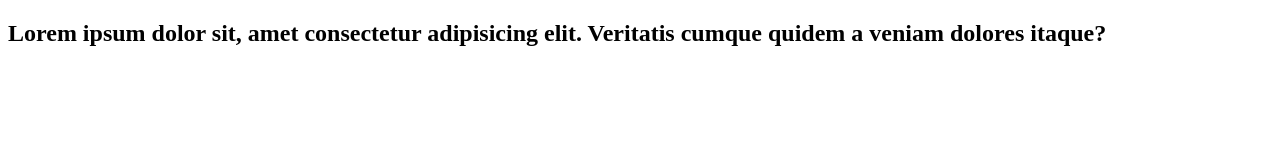
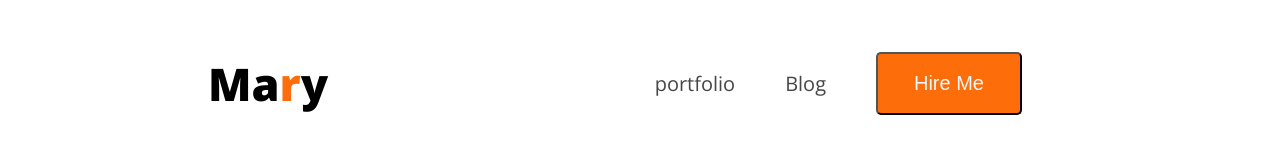
Before and after one commit to niloywd/portfolio-resourcess-dev, a plain HTML site: page index.html in a window 1280 px wide. Drawn offline with nearby package versions, Linux system fonts and the light colour scheme.

Commit message:
added a navigation

```diff
--- a/index.html
+++ b/index.html
@@ -4,12 +4,27 @@
     <meta charset="UTF-8">
     <meta name="viewport" content="width=device-width, initial-scale=1.0">
     <title>portfolio resorcess</title>
+    <link rel="preconnect" href="https://fonts.googleapis.com">
+<link rel="preconnect" href="https://fonts.gstatic.com" crossorigin>
+<link href="https://fonts.googleapis.com/css2?family=Open+Sans:ital,wght@0,300..800;1,300..800&display=swap" rel="stylesheet">
+    <link rel="stylesheet" href="styles/style.css">
 </head>
-<body>
+<body class="open-sans-normal ">
     <header>
         <nav>
-            <h1>Lorem ipsum dolor sit, amet consectetur adipisicing elit. Veritatis cumque quidem a veniam dolores itaque?</h1>
+          <h3 class="nav-title">Ma<span class="text-primary">r</span>y</h3>
+          <ul>
+            <li><a class="derk-1" href="">portfolio</a></li>
+            <li><a class="derk-1" href="">Blog</a></li>
+            <li><a href=""><button class="primary-btn">Hire Me</button></a></li>
+          </ul>
         </nav>
     </header>
+    <main>
+
+    </main>
+    <footer>
+
+    </footer>
 </body>
 </html>
--- /dev/null
+++ b/styles/style.css
@@ -0,0 +1,50 @@
+
+.open-sans-normal {
+  font-family: "Open Sans", sans-serif;
+  font-optical-sizing: auto;
+
+  font-style: normal;
+  font-variation-settings:
+    "wdth" 100;
+}
+
+/* shared styles */
+.text-primary{
+    color: #FD6E0A;
+}
+.derk-1{
+    color: #474747;
+}
+.primary-btn{
+    font-size: 20px;
+    padding: 18px 36px;
+    background-color: #FD6E0A;
+    border-radius: 5px;
+    color: aliceblue;
+}
+/* nav styles */
+nav{
+    display: flex;
+    align-items: center;
+    justify-content: space-between;
+    margin: 0 200px;
+
+
+}
+.nav-title{
+    font-weight: 800;
+    font-size: 45px;
+}
+nav ul li{
+    list-style: none;
+    margin-right:50px ;
+}
+nav li a{
+    text-decoration: none;
+    font-size: 20px;
+
+}
+nav ul{
+    display: flex;
+    align-items: center;
+}
```
